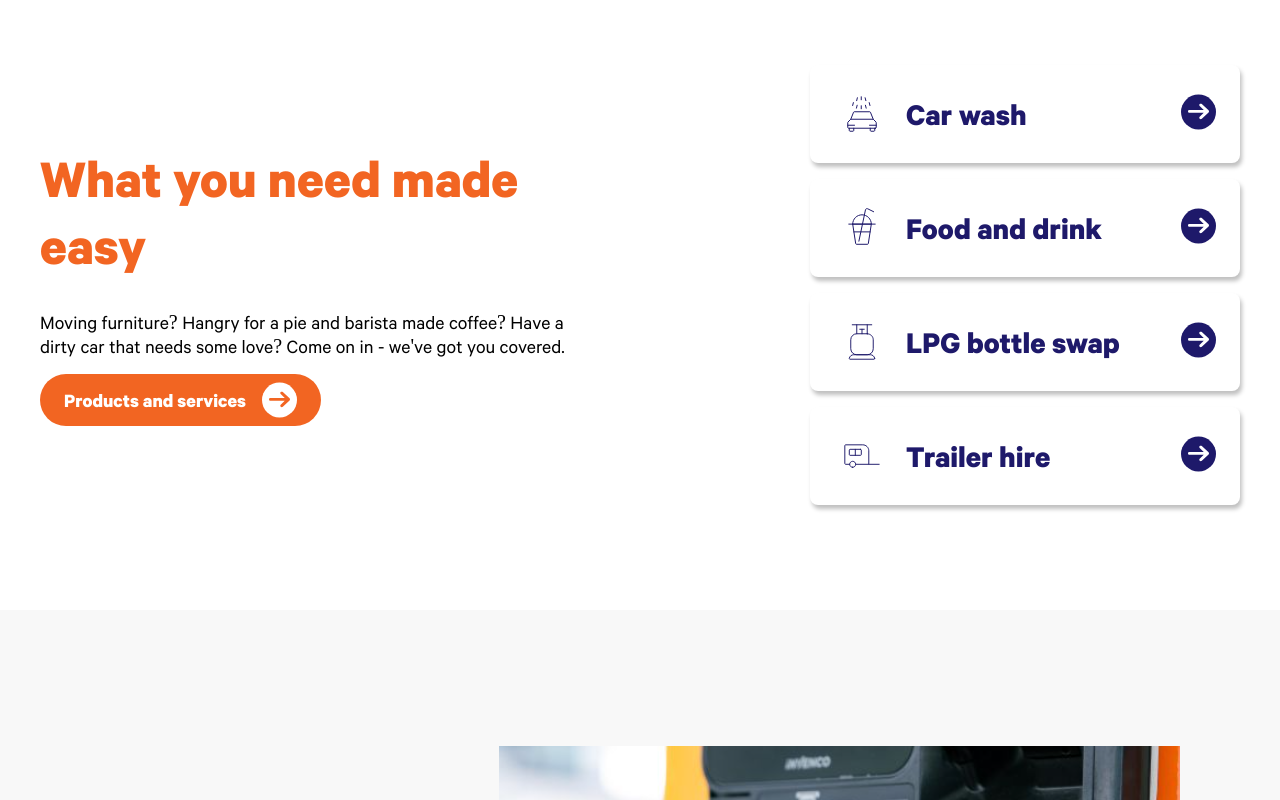
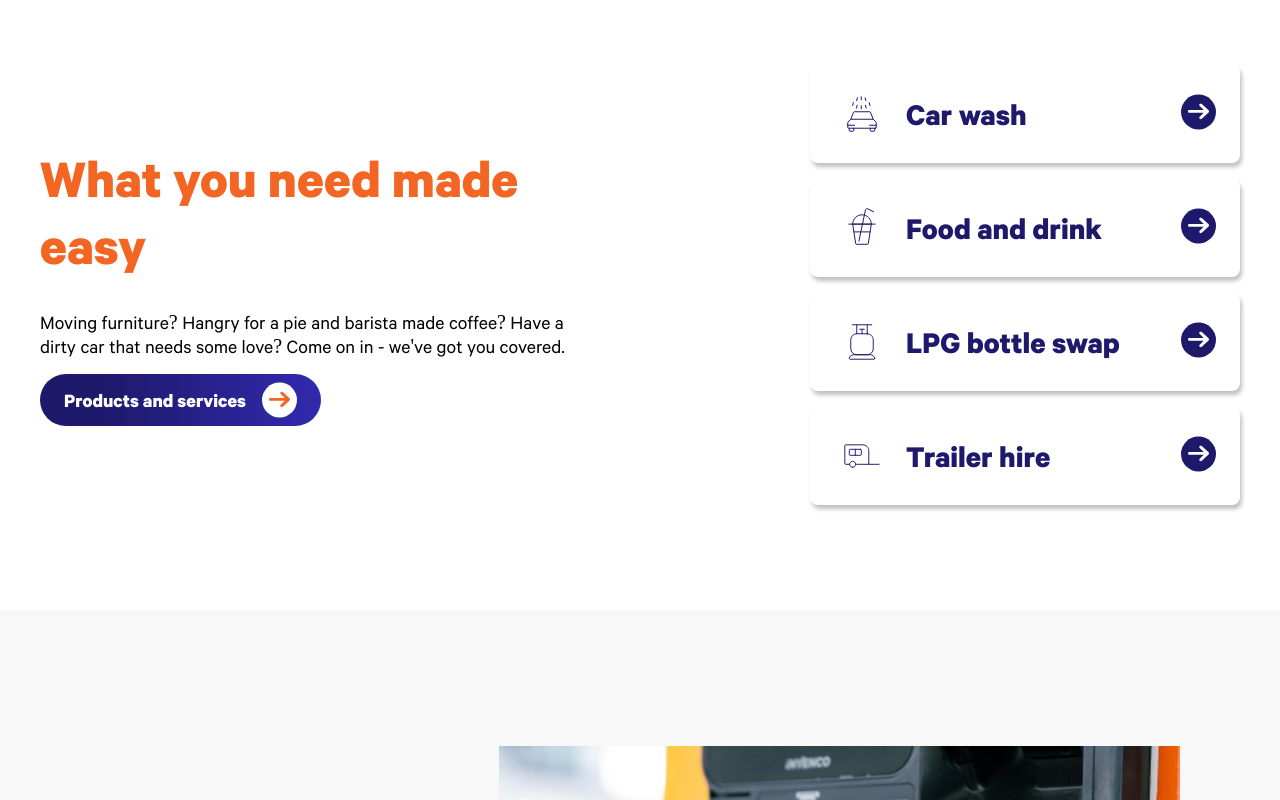
Before and after one commit to tonkatommy/MRHQ-L5-Mission-5-Phase-2-Frontend, a React (Vite) app: page / in a window 1280 px wide. In both pictures the pointer is over the button "Products and services". Shown: the part 1099-1899 px from the top of the page. Built offline with nearby package versions, Linux system fonts and the light colour scheme.

Commit message:
FinalCodeFixes: Fixed Reset button to only appear when filters are showing. Added hover effect on ProductServices button

```diff
--- a/src/pages/Home/components/Sections/ProductsServices/ProductsServices.module.css
+++ b/src/pages/Home/components/Sections/ProductsServices/ProductsServices.module.css
@@ -65,6 +65,14 @@
   background: var(--Z-primary-orange, #f26522);
 }
 
+.button:hover {
+  cursor: pointer;
+  background: var(
+    --Z-gradient-duck-indigo,
+    linear-gradient(90deg, #1e196a 21.15%, #3129ac 96.79%)
+  );
+}
+
 .contentRight {
   display: flex;
   width: 430px !important;
--- a/src/pages/TailorSearch/TailorSearch.jsx
+++ b/src/pages/TailorSearch/TailorSearch.jsx
@@ -173,7 +173,7 @@ function TailorSearch() {
           />
 
           {/* Reset Button */}
-          {(showResults || userLocation || selectedStation) && (
+          {showResults && (
             <div
               style={{
                 position: "absolute",
```
